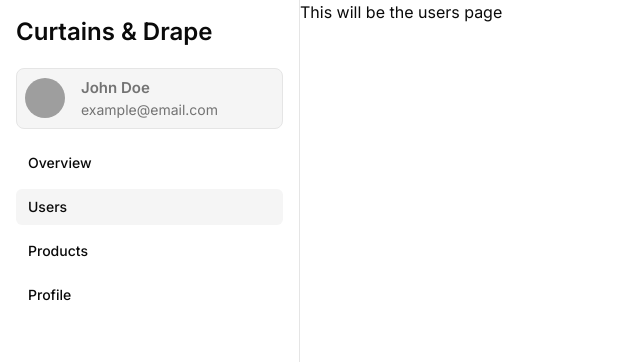
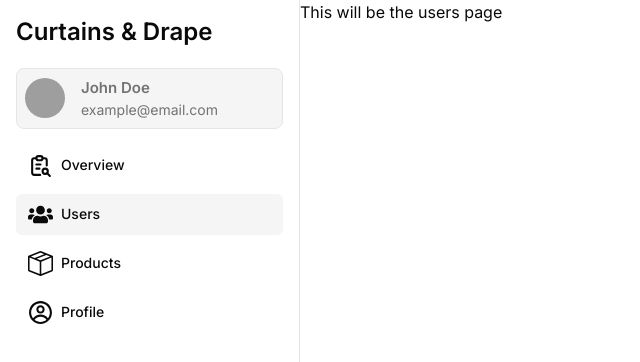
Before and after one commit to frustrated018/curtains-and-drapes, a Next.js app: page /admin-dashboard/users in a window 1280 px wide. Shown: the top 362 px of the page, without its empty margins (0-640 px from the left). Built offline with nearby package versions, Linux system fonts and the light colour scheme; grey boxes are pictures that could not be loaded.

Commit message:
Dynamic icons yayy??!! ~_~
Added a iconlist and imported icons there
Compared that to the icons in the links and thats how got the icons
need to understand it a bit more

```diff
--- a/src/components/dashboard/dashboard-nav.jsx
+++ b/src/components/dashboard/dashboard-nav.jsx
@@ -3,14 +3,16 @@ import Link from "next/link";
 import { dashboardAdminLinks } from "@/lib/links";
 import { usePathname } from "next/navigation";
 import { cn } from "@/lib/utils";
-
-//TODO: figure out how to add icons to these links
+import { iconList } from "@/lib/icons";
 
 const DashboardNav = () => {
   const path = usePathname();
   return (
     <nav className="grid items-start gap-2">
-      {dashboardAdminLinks.map((adminLink) => (
+      {dashboardAdminLinks.map((adminLink) => {
+        const Icon = iconList[adminLink.icon || ""];
+
+        return (
           <Link
             key={adminLink.title}
             href={adminLink.href}
@@ -19,9 +21,11 @@ const DashboardNav = () => {
               path === adminLink.href ? "bg-accent" : "transparent",
             )}
           >
-          {adminLink.title}
+            <Icon size={25} />
+            <span className="ml-2">{adminLink.title}</span>
           </Link>
-      ))}
+        );
+      })}
     </nav>
   );
 };
--- /dev/null
+++ b/src/lib/icons.js
@@ -0,0 +1,11 @@
+import { TbReportSearch } from "react-icons/tb";
+import { FaUsers } from "react-icons/fa";
+import { BsBoxSeam } from "react-icons/bs";
+import { CgProfile } from "react-icons/cg";
+
+export const iconList = {
+  overview: TbReportSearch,
+  users: FaUsers,
+  products: BsBoxSeam,
+  profile: CgProfile
+};
--- a/src/lib/links.js
+++ b/src/lib/links.js
@@ -2,17 +2,21 @@ export const dashboardAdminLinks = [
   {
     title: "Overview",
     href: "/admin-dashboard",
+    icon: "overview",
   },
   {
     title: "Users",
     href: "/admin-dashboard/users",
+    icon: "users",
   },
   {
     title: "Products",
     href: "/admin-dashboard/products",
+    icon: "products",
   },
   {
     title: "Profile",
     href: "/admin-dashboard/profile",
+    icon: "profile",
   },
 ];
```
Lines whose indentation alone changed are shown as unchanged.
